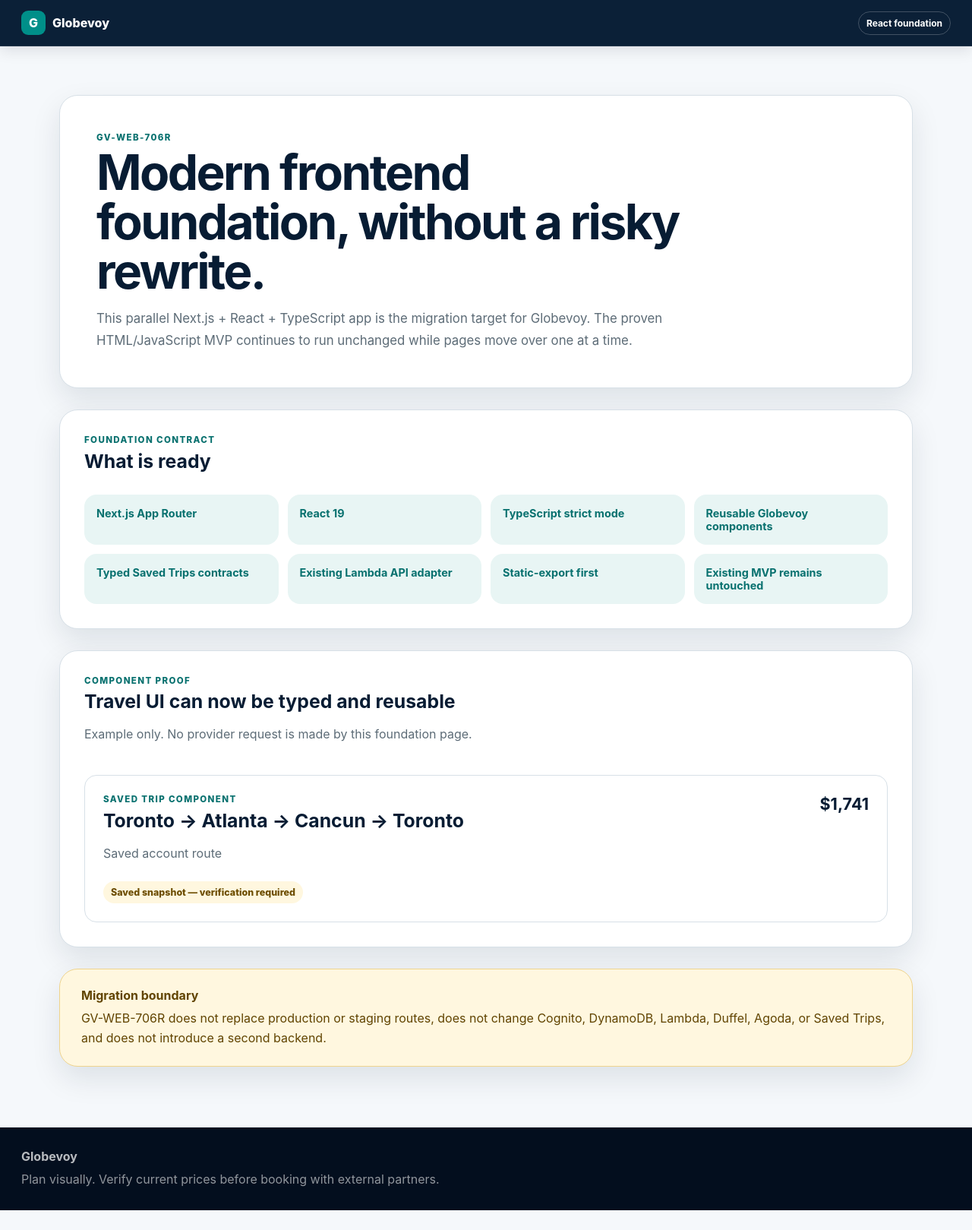
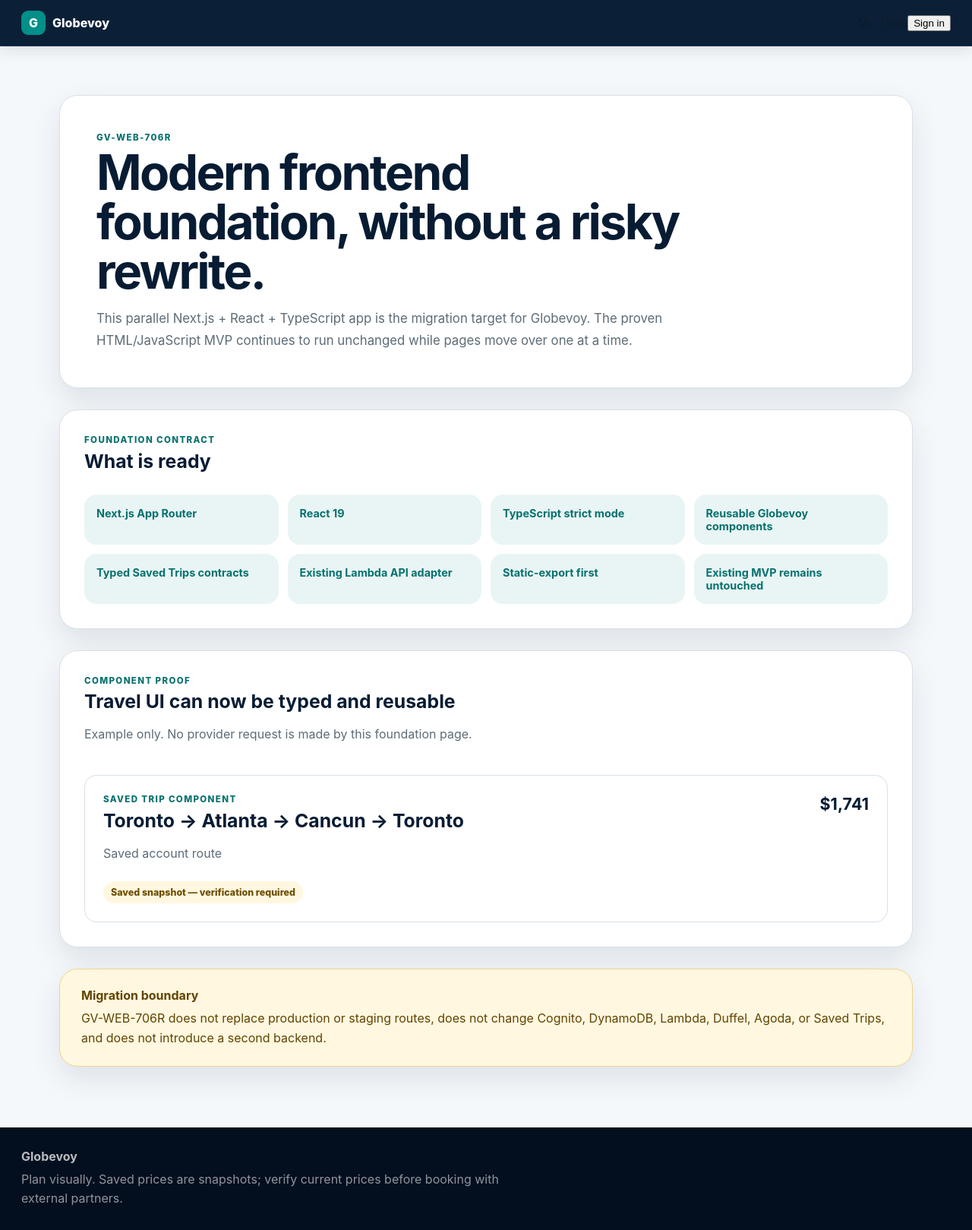
Before and after one commit to Wajeeh7565/globevoy, a Next.js app in the folder web/: page / in a window 1280 px wide. Shown: the whole page at 76% size. Before the commit the page ends 1593 px from the top, so only its background shows below. Built offline with nearby package versions, Linux system fonts and the light colour scheme.

Commit message:
Wire 707A account shell

```diff
--- a/web/components/app-shell.tsx
+++ b/web/components/app-shell.tsx
@@ -1,27 +1,29 @@
 import Link from 'next/link';
 import type { ReactNode } from 'react';
+import { AuthProvider } from '@/components/account/auth-provider';
+import { AccountNav } from '@/components/account/account-nav';
 
 export function AppShell({ children }: { children: ReactNode }) {
   return (
+    <AuthProvider>
       <div className="gv-app-shell">
         <header className="gv-header">
           <div className="gv-header__inner">
-          <Link className="gv-brand" href="/" aria-label="Globevoy home">
+            <Link className="gv-brand" href="/" aria-label="Globevoy React home">
               <span aria-hidden="true" className="gv-brand__mark">G</span>
               <span>Globevoy</span>
             </Link>
-          <div className="gv-utils">
-            <span className="gv-foundation-chip">React foundation</span>
-          </div>
+            <AccountNav />
           </div>
         </header>
         <main>{children}</main>
         <footer className="gv-footer">
           <div className="gv-footer__inner">
             <strong>Globevoy</strong>
-          <p>Plan visually. Verify current prices before booking with external partners.</p>
+            <p>Plan visually. Saved prices are snapshots; verify current prices before booking with external partners.</p>
           </div>
         </footer>
       </div>
+    </AuthProvider>
   );
 }
```
Lines whose indentation alone changed are shown as unchanged.
